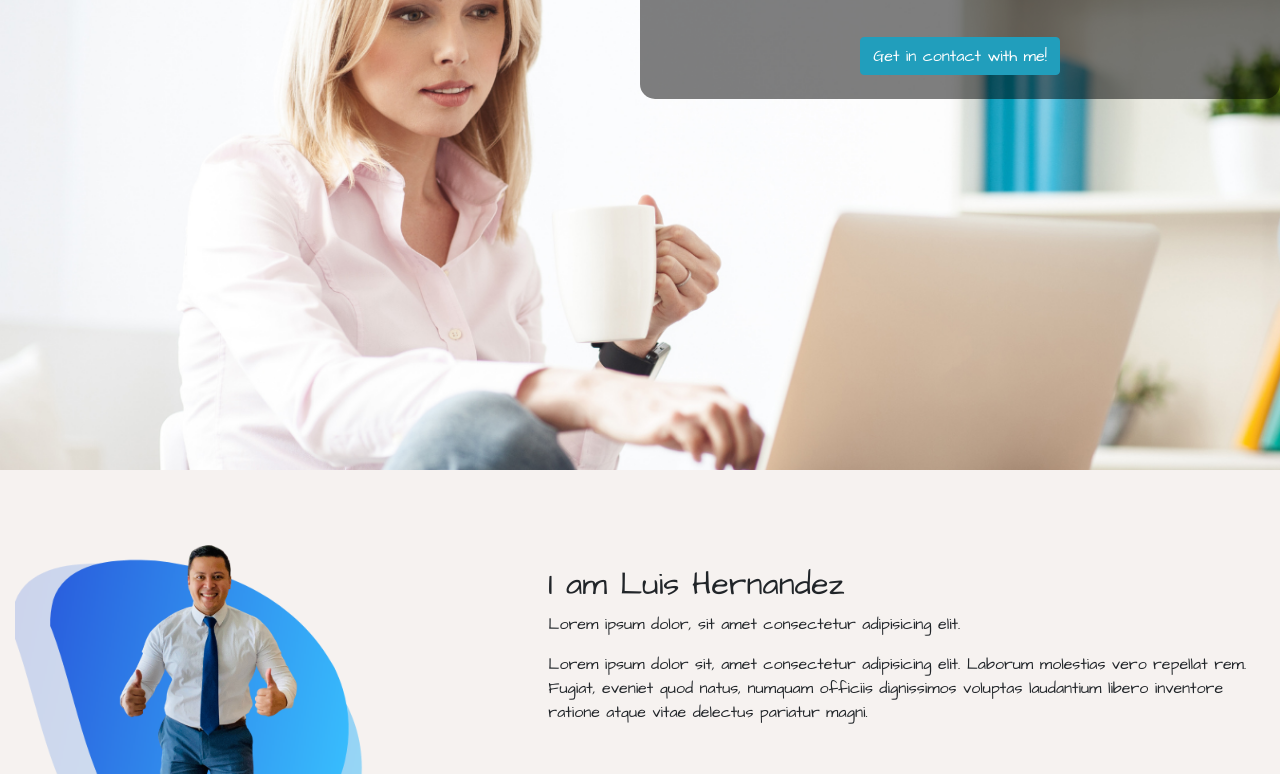
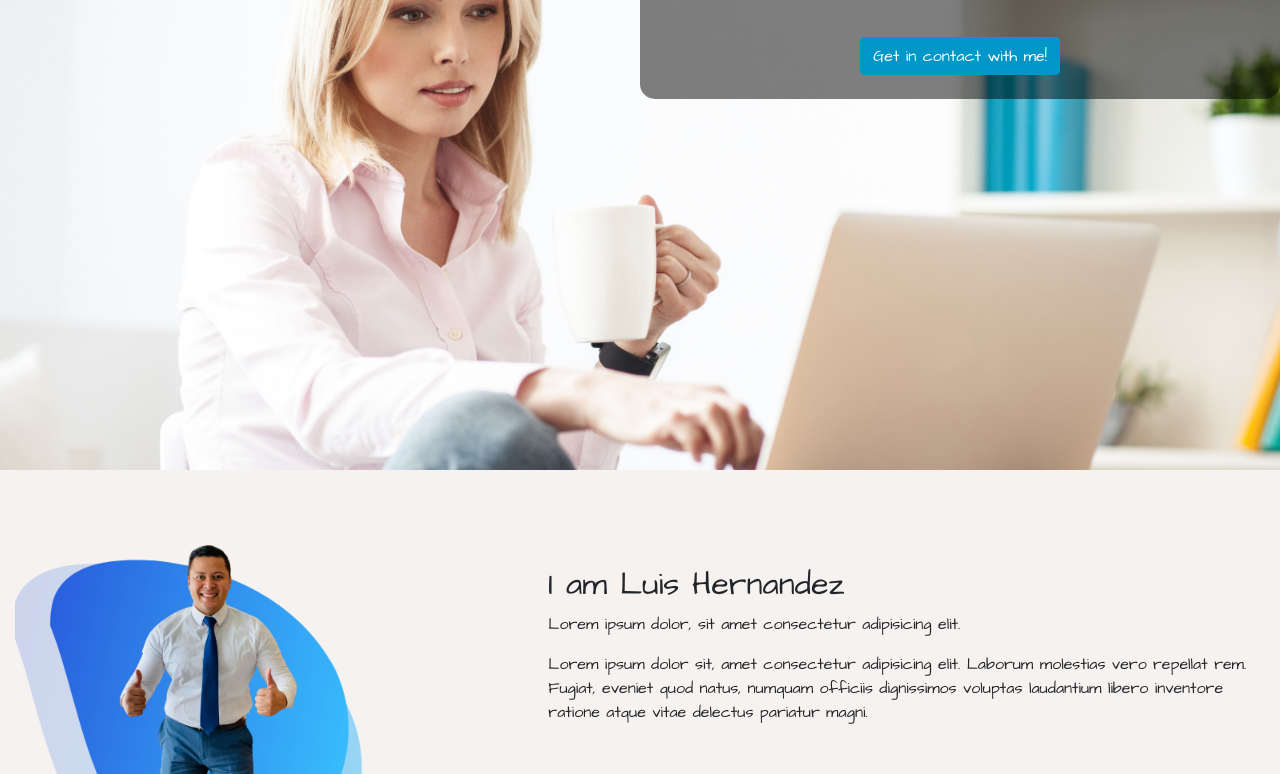
Before and after one commit to lhernandez19/BootstrapResume, a plain HTML site: page index.html in a window 1280 px wide. Shown: the part 186-960 px from the top of the page. Drawn offline with nearby package versions, Linux system fonts and the light colour scheme; files that its build step writes are made by us from their sources.

Commit message:
colorUpdate2

```diff
--- a/assets/scss/resume.scss
+++ b/assets/scss/resume.scss
@@ -1,4 +1,4 @@
-$primaryNew: #219ebc;
+$primaryNew: #0096c7;
 $successNew: #80b918;
 $warningNew: #deff0a;
 
```
